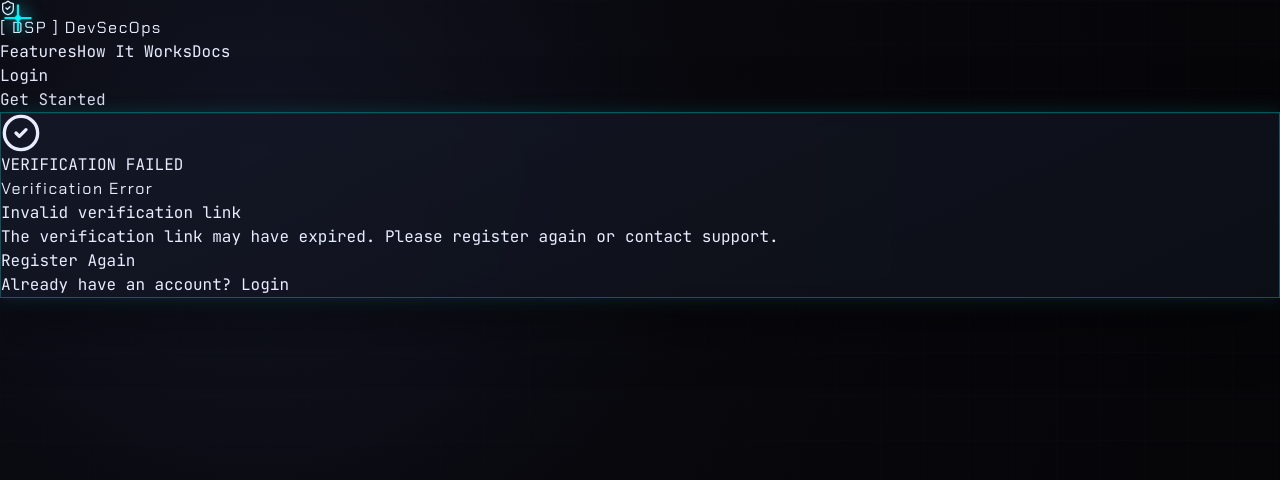
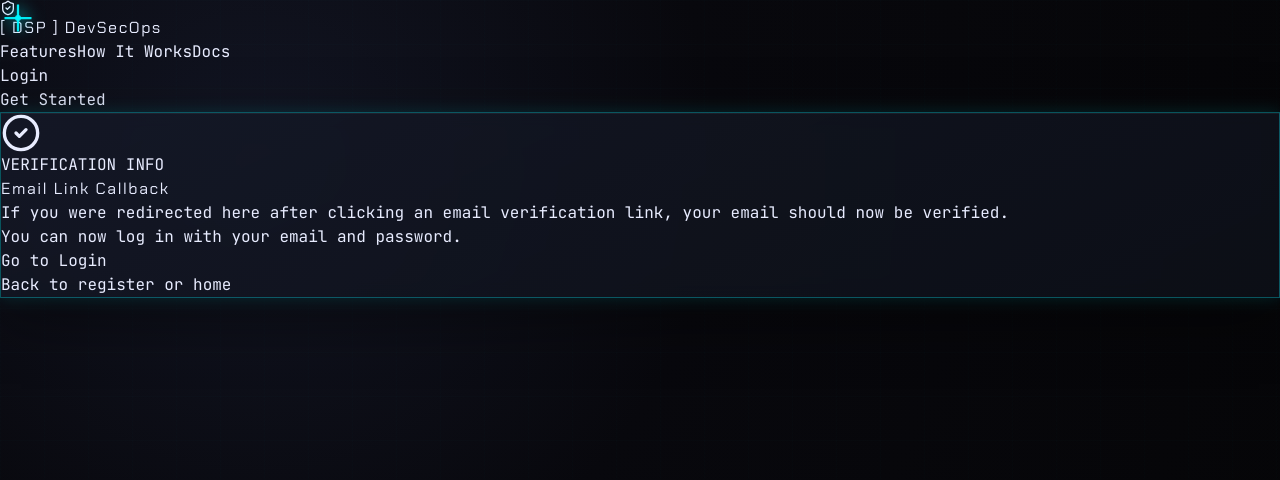
Before and after one commit to yash120704/DevSecOps, a React (Vite) app in the folder frontend/: page /auth/callback in a window 1280 px wide. Shown: the top 480 px of the page. Built offline with nearby package versions, Linux system fonts and the light colour scheme; no server answers.

Commit message:
Fix: dont set user in AuthContext after registration, improve verification success page to handle hash/query params

```diff
--- a/frontend/src/context/AuthContext.jsx
+++ b/frontend/src/context/AuthContext.jsx
@@ -36,7 +36,12 @@ export function AuthProvider({ children }) {
       },
       async register(email, password) {
         const data = await registerUser(email, password);
-        setUser(data.user || null);
+        // Only set user if they have a session token (email verified)
+        // After registration, Supabase requires email verification first
+        if (data?.session?.access_token) {
+          setUser(data.user || null);
+        }
+        // Otherwise, leave user as null - they need to verify email first
         return data;
       },
       async logout() {
--- a/frontend/src/pages/VerificationSuccess.jsx
+++ b/frontend/src/pages/VerificationSuccess.jsx
@@ -1,48 +1,32 @@
-import { useNavigate, useSearchParams } from 'react-router-dom';
+import { useNavigate, useSearchParams, useLocation } from 'react-router-dom';
 import { CheckCircle2, LogIn, Home } from 'lucide-react';
 import { useEffect, useState } from 'react';
-import supabaseClient from '../services/supabaseClient';
 
 export default function VerificationSuccess() {
   const navigate = useNavigate();
+  const location = useLocation();
   const [searchParams] = useSearchParams();
   const [verified, setVerified] = useState(false);
-  const [error, setError] = useState('');
   const [loading, setLoading] = useState(true);
 
   useEffect(() => {
-    const handleVerification = async () => {
-      try {
-        // Check if redirected from Supabase with email verification
-        const type = searchParams.get('type');
-        const token = searchParams.get('token');
+    // Check if we have the verification parameters
+    const type = searchParams.get('type');
+    const hasToken = searchParams.has('token');
 
-        if (type === 'signup' && token) {
-          // Supabase has already handled the verification
-          // The user session might be created automatically
-          // Check current session
-          const { data } = await supabaseClient.auth.getSession();
-          if (data?.session) {
-            // User is verified and has a valid session
-            setVerified(true);
-          } else {
-            // Token in URL but no session created
-            // This means the link might be expired or invalid
-            setError('Email verification link expired or invalid');
-          }
-        } else {
-          setError('Invalid verification link');
-        }
-      } catch (err) {
-        console.error('Verification error:', err);
-        setError('Error verifying email');
-      } finally {
-        setLoading(false);
-      }
-    };
+    // Log for debugging
+    console.log('Auth callback params:', { type, hasToken, hash: location.hash, search: location.search });
 
-    handleVerification();
-  }, [searchParams]);
+    // Supabase sends type=signup when email is verified
+    if (type === 'signup' || type === 'email_change') {
+      setVerified(true);
+    } else if (location.hash.includes('type=signup') || location.hash.includes('type=email_change')) {
+      // Handle hash-based params
+      setVerified(true);
+    }
+
+    setLoading(false);
+  }, [searchParams, location]);
 
   if (loading) {
     return (
@@ -91,24 +75,26 @@ export default function VerificationSuccess() {
           </>
         ) : (
           <>
-            <p className="text-xs text-rose-300 tracking-[0.2em] mb-3">VERIFICATION FAILED</p>
-            <h1 className="heading-display text-3xl text-rose-100 mb-4">Verification Error</h1>
-            <p className="text-slate-300 mb-6">{error}</p>
+            <p className="text-xs text-rose-300 tracking-[0.2em] mb-3">VERIFICATION INFO</p>
+            <h1 className="heading-display text-3xl text-rose-100 mb-4">Email Link Callback</h1>
+            <p className="text-slate-300 mb-6">
+              If you were redirected here after clicking an email verification link, your email should now be verified.
+            </p>
             <p className="text-sm text-slate-400 mb-8">
-              The verification link may have expired. Please register again or contact support.
+              You can now log in with your email and password.
             </p>
 
             <button
-              onClick={() => navigate('/register')}
+              onClick={() => navigate('/login')}
               className="inline-flex items-center gap-2 px-6 py-3 rounded-lg border border-cyan-300 bg-cyan-500/15 text-cyan-100 hover:bg-cyan-500/25 transition-all w-full justify-center"
             >
-              Register Again
+              Go to Login
             </button>
           </>
         )}
 
         <p className="mt-6 text-xs text-slate-500">
-          Already have an account? <button onClick={() => navigate('/login')} className="text-cyan-300 hover:text-cyan-100">Login</button>
+          Back to <button onClick={() => navigate('/register')} className="text-cyan-300 hover:text-cyan-100">register</button> or <button onClick={() => navigate('/')} className="text-cyan-300 hover:text-cyan-100">home</button>
         </p>
       </div>
     </section>
```
